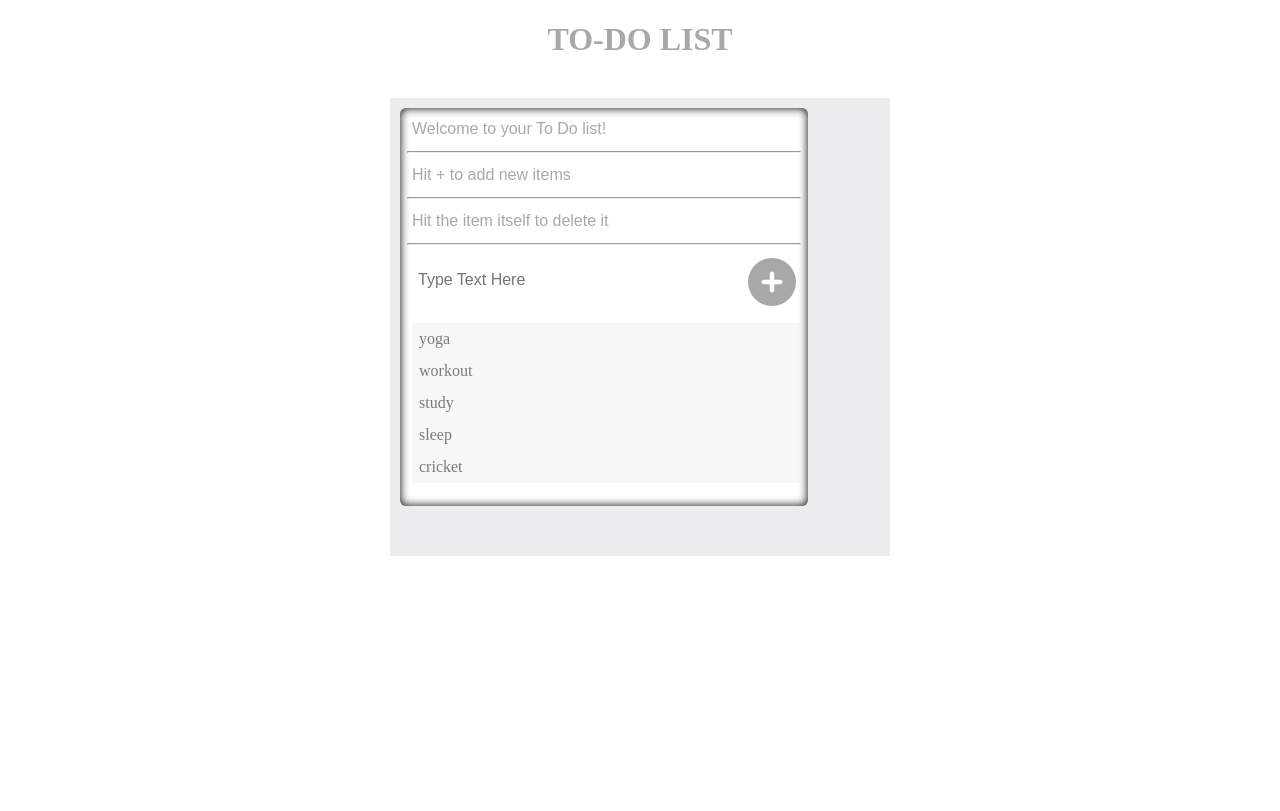
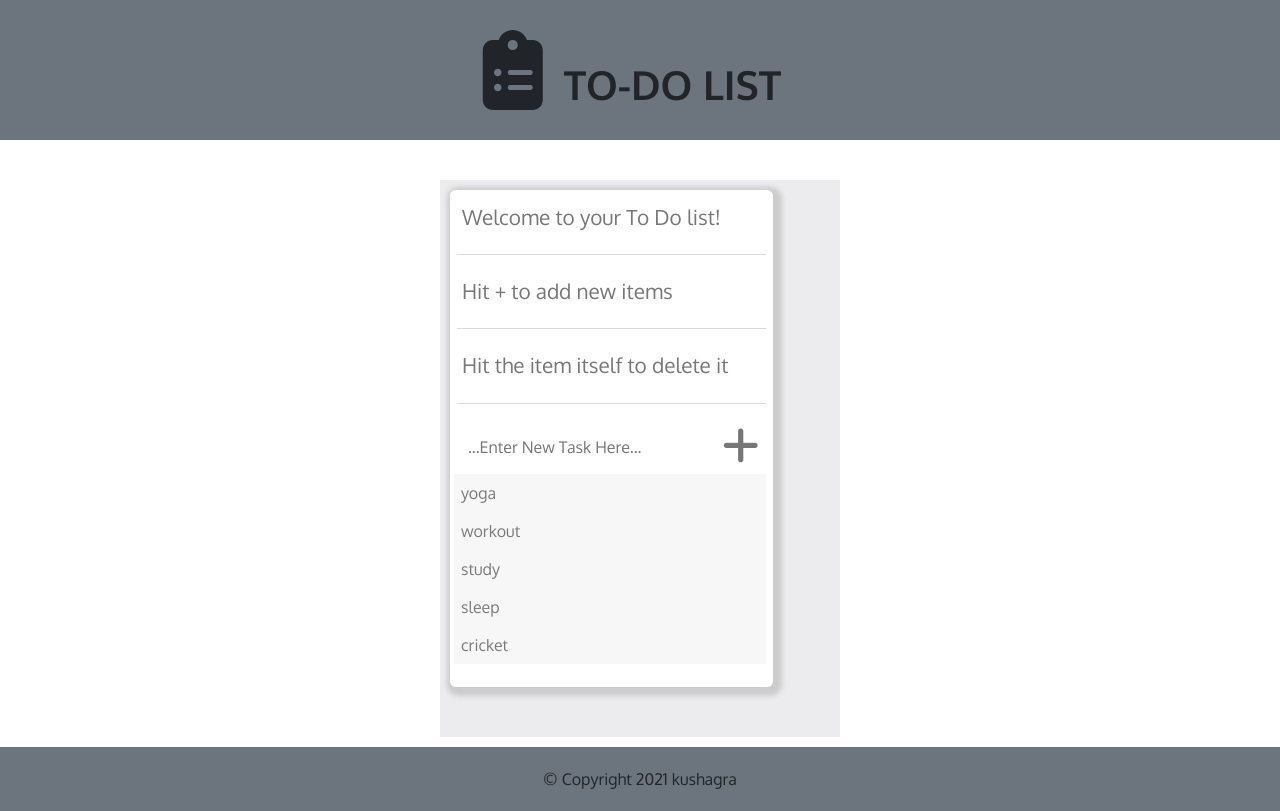
Before and after one commit to rkushagra/mavericks-recruitment, a plain HTML site: page index.html in a window 1280 px wide. Drawn offline with nearby package versions, Linux system fonts and the light colour scheme.

Commit message:
added header and footer and minor changes

```diff
--- a/css/styles.css
+++ b/css/styles.css
@@ -1,17 +1,32 @@
 * {
     box-sizing: border-box;
 }
+body {
+    font-family: 'Oxygen', sans-serif;
+    z-index: 0;
+}
+.navbar-brand {
+    text-align: center;
+}
+#pg-heading {
+    text-transform: uppercase;
+    font-weight: bold;
+    display: inline;
+    margin-left: .4em;
+}
 #title {
-    text-align: center;
-    color: rgba(0, 0, 0, 0.342);
-    text-transform: uppercase;
+    padding: 1.5em;
+}
+.mid {
+    margin: 0;
+}
 
-}
+
 #containerDiv1 {
     padding: 10px;
     padding-bottom: 50px;
     margin: 0 auto;
-    width: 500px;
+    width: 400px;
     margin-top: 40px;
     background-color:rgba(230, 229, 231, 0.747);
 
@@ -22,17 +37,14 @@
     padding: 7px;
     width: 85%;
     background-color: #fff;
-    -moz-box-shadow:    inset 0 0 10px #000000;
-    -webkit-box-shadow: inset 0 0 10px #000000;
-    box-shadow:         inset 0 0 10px #000000;
-
+    -webkit-box-shadow: 3px 3px 5px 6px #ccc;  /* Safari 3-4, iOS 4.0.2 - 4.2, Android 2.3+ */
+    -moz-box-shadow: 3px 3px 5px 6px #ccc;  /* Firefox 3.5 - 3.6 */
+    box-shadow: 3px 3px 5px 6px #ccc;  /* Opera 10.5, IE 9, Firefox 4+, Chrome 6+, iOS 5 */
 }
 .heading {
-    font-size: 1rem;
-    font-family: Arial, Helvetica, sans-serif;
+    font-size: 1.3em;
     padding: 5px;
-
-    color: rgba(0, 0, 0, 0.342);
+    color: rgba(0, 0, 0, 0.534);
 }
 #content {
     margin-left: -35px;
@@ -63,7 +75,16 @@
 #btn {
     margin-bottom: 5px;
     float: right;
+    margin-right: 2px;
 }
 #btn :hover {
     cursor: pointer;
 }
+
+
+.panel-footer{
+    margin-top: 10px;
+    padding-top: 20px;
+    padding-bottom: 20px;
+    border-top: 0;
+}
--- a/index.html
+++ b/index.html
@@ -5,20 +5,31 @@
         <meta http-equiv="X-UA-Compatible" content="IE=edge">
         <meta name="viewport" content="width=device-width, initial-scale=1">
         <title>TO-DO-LIST</title>
+        <link href="https://cdn.jsdelivr.net/npm/bootstrap@5.0.0-beta3/dist/css/bootstrap.min.css" rel="stylesheet" integrity="sha384-eOJMYsd53ii+scO/bJGFsiCZc+5NDVN2yr8+0RDqr0Ql0h+rP48ckxlpbzKgwra6" crossorigin="anonymous">
         <script src="https://kit.fontawesome.com/17fd2c1d1a.js" crossorigin="anonymous"></script>
-
         <link rel="stylesheet" href="css/styles.css">
+        <link rel="preconnect" href="https://fonts.gstatic.com">
+        <link href="https://fonts.googleapis.com/css2?family=Oxygen:wght@300;400;700&display=swap" rel="stylesheet">
+        <link href="https://fonts.googleapis.com/css2?family=Lora:ital,wght@0,400;0,500;0,600;1,400;1,500&display=swap" rel="stylesheet">
     </head>
     <body>
-        <div id="title"><h1>to-do list</h1></div>
+        <nav class="navbar-nav bg-secondary">
+            <div class="container">
+                <div id="title" class="navbar-brand">
+                    <i class="fas fa-clipboard-list fa-4x"></i>
+                    <h1 id="pg-heading">to-do list</h1>
+                </div>
+            </div>
+        </nav>
+        <div class="container" class="mid">
             <div id="containerDiv1">
                 <div id="containerDiv2">
                     <div class="heading">Welcome to your To Do list!</div><hr>
                     <div class="heading">Hit + to add new items</div><hr>
                     <div class="heading">Hit the item itself to delete it</div><hr>
                     <div class="heading">
-                    <input type='text' id='name' name='name' placeholder="Type Text Here">
-                    <span id="btn"><i onclick="addItem()" class="fas fa-plus-circle fa-3x"></i></span>
+                        <input type='text' id='name' name='name' placeholder="...Enter New Task Here...">
+                        <span id="btn"><i onclick="addItem()" class="fas fa-plus fa-2x"></i></span>
                     </div>
                     <div>
                         <ul id="content">
@@ -31,6 +42,14 @@
                     </div>
                 </div>
             </div>
+        </div>
+
+
+        <footer class="panel-footer bg-secondary">
+            <div class="container">
+                <div class="text-center">&copy; Copyright 2021 kushagra</div>
+            </div>
+        </footer>
 
 
 
--- a/js/script.js
+++ b/js/script.js
@@ -1,11 +1,15 @@
 
 function addItem() {
     var item = document.getElementById("name").value;
-    var html = "<li>" + item + "</li>";
-    html=document.getElementById("content").innerHTML +html;
-    document.getElementById("content").innerHTML=html;
-    remove();
-
+    if(!item) {
+        alert("Please enter some task");
+    }
+    else {
+        var html = "<li>" + item + "</li>";
+        html=document.getElementById("content").innerHTML +html;
+        document.getElementById("content").innerHTML=html;
+        remove();
+    }
 }
 function remove() {
     function removeItem() {
@@ -18,3 +22,8 @@ function remove() {
 
 }
 remove();
+
+
+//rgb(29 41 136 / 95%) heading h1
+//#29348 button
+//#404A9A shadow
```
Lines whose indentation alone changed are shown as unchanged.
